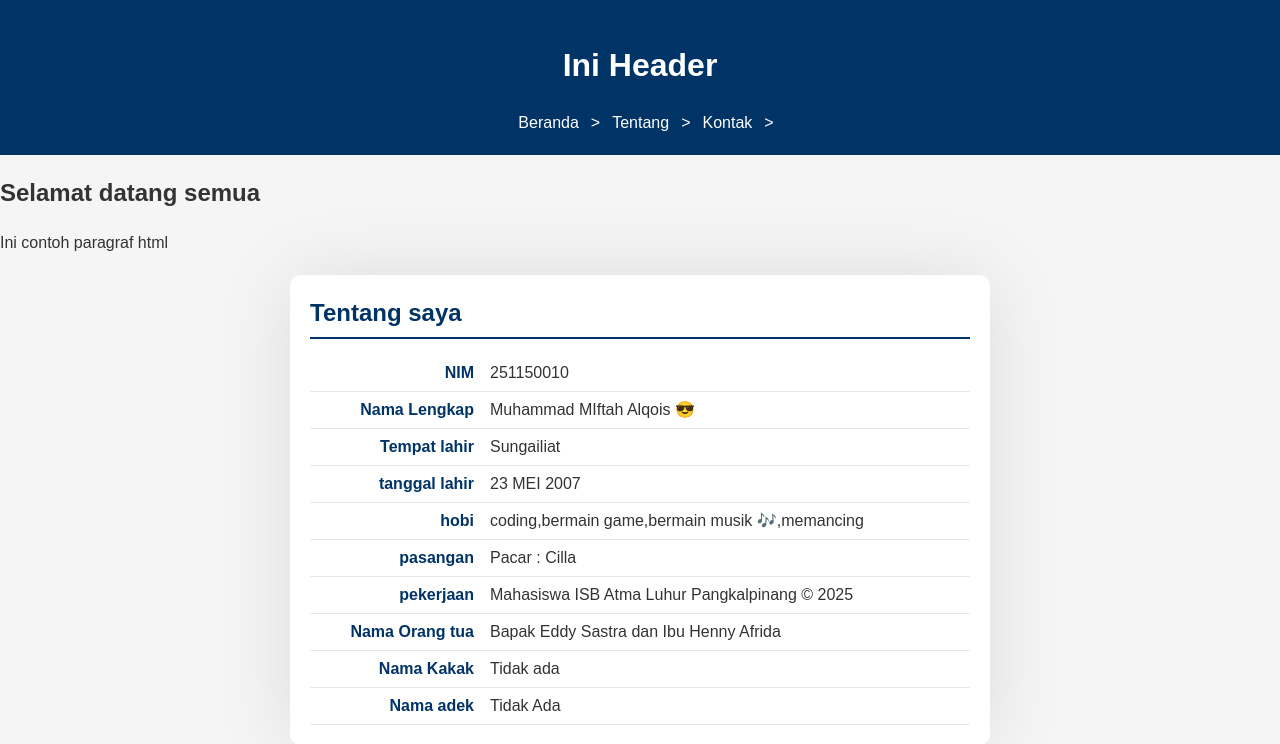
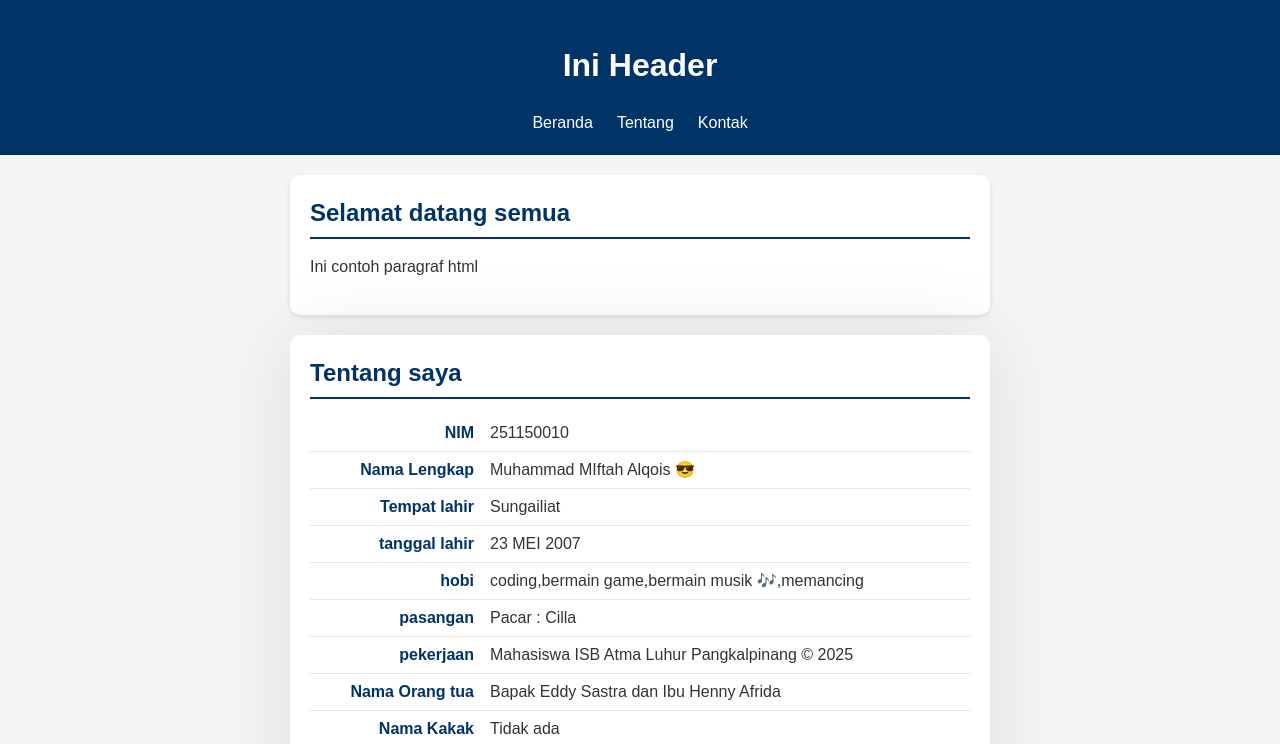
Before and after one commit to 2511500010-crypto/2511500010-PWD-TI1A-2526, a PHP site: page /pertemuan-04/index.html in a window 1280 px wide. Shown: the top 744 px of the page. Run offline with PHP 8.4, Linux system fonts and the light colour scheme.

Commit message:
Styling section # HOME

```diff
--- a/pertemuan-04/index.html
+++ b/pertemuan-04/index.html
@@ -11,9 +11,9 @@
         <h1>Ini Header</h1>
         <nav>
             <ul>
-                <li><a href="#home">Beranda</a>></a></li>
-                <li><a href="#about">Tentang</a>></a></li>
-                <li><a href="contact">Kontak</a>></a></li>
+                <li><a href="#home">Beranda</a></li>
+                <li><a href="#about">Tentang</a></li>
+                <li><a href="contact">Kontak</a></li>
             </ul>
         </nav>
     </header>
--- a/pertemuan-04/style.css
+++ b/pertemuan-04/style.css
@@ -29,6 +29,31 @@ header li a {
   color: #fff;
   text-decoration: none;
   padding: 6px 12px;
+}
+
+#home,
+#about,
+#contact {
+  background-color: #fff;
+  border-radius: 10px;
+  padding: 20px;
+  max-width: 700px;
+  margin: 20px auto;
+  box-shadow: 0 2px 5px rgba(0, 0, 0, 0.1);
+}
+
+#home h2,
+#about h2,
+#contact h2 {
+  color: #003366;
+  border-bottom: 2px solid #003366;
+  padding-bottom: 6px;
+  margin-top: 0;
+  margin-bottom: 16px;
+}
+
+#home p {
+  text-align: justify;
 }
 
 #about {
```
Also changed, not shown: pertemuan-04/README.md.
